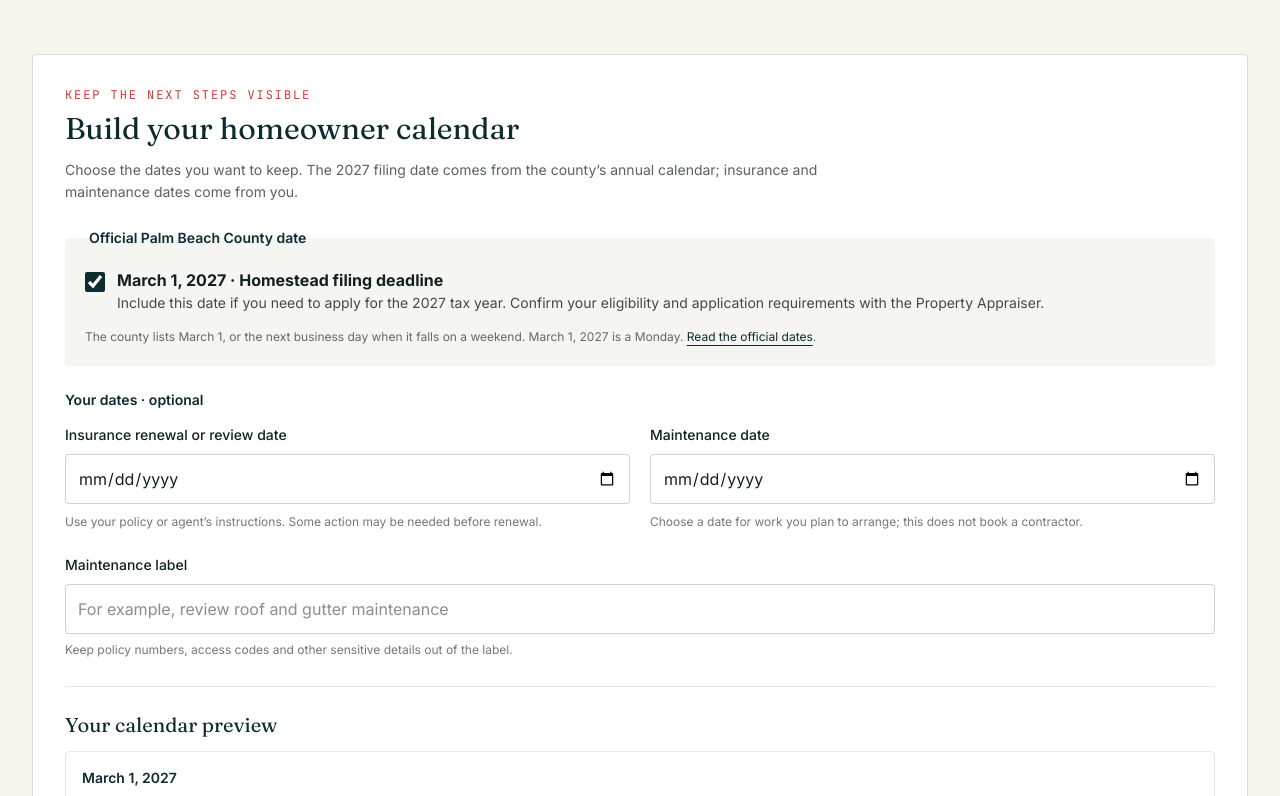
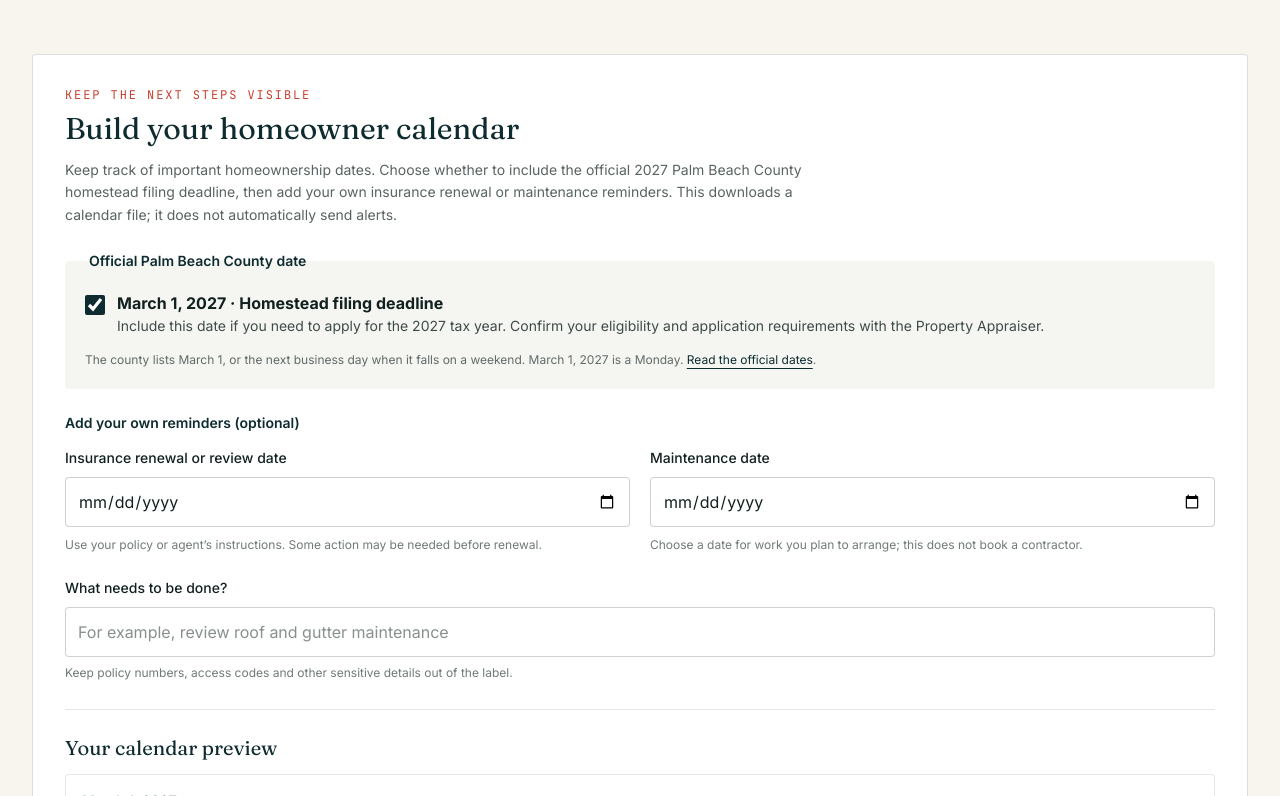
Before and after one commit to roquerodriguez27-dotcom/florida-southeast-realty, a Next.js app: page /planning/own in a window 1280 px wide. Shown: the part 477-1273 px from the top of the page. Built offline with nearby package versions, Linux system fonts and the light colour scheme; no server answers.

Commit message:
Simplify HomeownerCalendar.tsx planning copy

```diff
--- a/components/planning/HomeownerCalendar.tsx
+++ b/components/planning/HomeownerCalendar.tsx
@@ -42,7 +42,7 @@ export default function HomeownerCalendar() {
     <section id="calendar" aria-labelledby="owner-calendar-title" className="scroll-mt-28 rounded-sm border border-tide/15 bg-white p-5 sm:p-8">
       <p className="font-mono text-xs uppercase tracking-[0.16em] text-hibiscus">Keep the next steps visible</p>
       <h2 id="owner-calendar-title" className="mt-2 font-display text-3xl text-tide">Build your homeowner calendar</h2>
-      <p className="mt-3 max-w-3xl text-sm leading-relaxed text-ink/70">Choose the dates you want to keep. The 2027 filing date comes from the county’s annual calendar; insurance and maintenance dates come from you.</p>
+      <p className="mt-3 max-w-3xl text-sm leading-relaxed text-ink/70">Keep track of important homeownership dates. Choose whether to include the official 2027 Palm Beach County homestead filing deadline, then add your own insurance renewal or maintenance reminders. This downloads a calendar file; it does not automatically send alerts.</p>
 
       <fieldset className="mt-6 rounded-sm bg-keystone/60 p-4 sm:p-5">
         <legend className="px-1 text-sm font-semibold text-tide">Official Palm Beach County date</legend>
@@ -54,7 +54,7 @@ export default function HomeownerCalendar() {
       </fieldset>
 
       <fieldset className="mt-6">
-        <legend className="text-sm font-semibold text-tide">Your dates · optional</legend>
+        <legend className="text-sm font-semibold text-tide">Add your own reminders (optional)</legend>
         <div className="mt-3 grid gap-5 sm:grid-cols-2">
           <div>
             <label htmlFor="owner-insurance-date" className="text-sm font-medium text-ink">Insurance renewal or review date</label>
@@ -67,7 +67,7 @@ export default function HomeownerCalendar() {
             <p id="owner-maintenance-help" className="mt-2 text-xs leading-relaxed text-ink/60">Choose a date for work you plan to arrange; this does not book a contractor.</p>
           </div>
           <div className="sm:col-span-2">
-            <label htmlFor="owner-maintenance-title" className="text-sm font-medium text-ink">Maintenance label</label>
+            <label htmlFor="owner-maintenance-title" className="text-sm font-medium text-ink">What needs to be done?</label>
             <input id="owner-maintenance-title" type="text" value={maintenanceTitle} onChange={(event) => { setMaintenanceTitle(event.target.value); setMessage(""); }} maxLength={120} placeholder="For example, review roof and gutter maintenance" className={inputClass} aria-describedby="owner-label-help" />
             <p id="owner-label-help" className="mt-2 text-xs text-ink/60">Keep policy numbers, access codes and other sensitive details out of the label.</p>
           </div>
```
